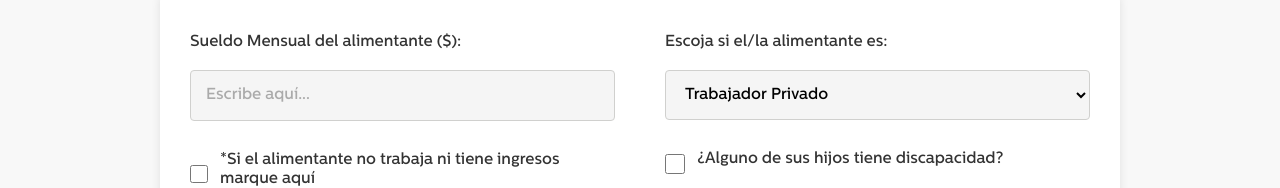
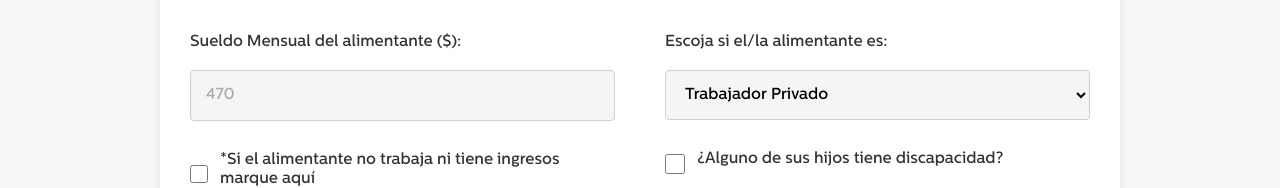
Before and after one commit to StefanoLandazuri/pension-alimenticia-calculadora, a React (Create React App) app: page / in a window 1280 px wide. Shown: the part 327-515 px from the top of the page. Built offline with nearby package versions, Linux system fonts and the light colour scheme.

Commit message:
SBU como limite en sueldo

```diff
--- a/src/App.js
+++ b/src/App.js
@@ -5,6 +5,9 @@ import WhatsAppButton from './components/WhatsAppButton';
 import imgForm from './assets/otavalenia.png';
 
 function App() {
+
+  const SBU = 470; // Salario Básico Unificado de Ecuador 2025
+
   const [monthlyIncome, setMonthlyIncome] = useState('');
   const [isUnemployed, setIsUnemployed] = useState(false);
   const [childrenOver3, setChildrenOver3] = useState('');
@@ -21,7 +24,6 @@ function App() {
     e.preventDefault();
 
     // Variables
-    const SBU = 470; // Salario Básico Unificado de Ecuador 2025
     const grossIncome = isUnemployed ? SBU : (parseFloat(monthlyIncome) || 0);
     const over3Count = hasChildrenOver3 ? (parseInt(childrenOver3) || 0) : 0;
     const under3Count = hasChildrenUnder3 ? (parseInt(childrenUnder3) || 0) : 0;
@@ -250,11 +252,12 @@ function App() {
                 <input
                   type="number"
                   id="monthlyIncome"
-                  placeholder="Escribe aquí..."
+                  placeholder="470"
                   value={isUnemployed ? "470" : monthlyIncome}
                   onChange={(e) => setMonthlyIncome(e.target.value)}
                   required
                   disabled={isUnemployed}
+                  min={SBU}
                 />
               </div>
 
```
